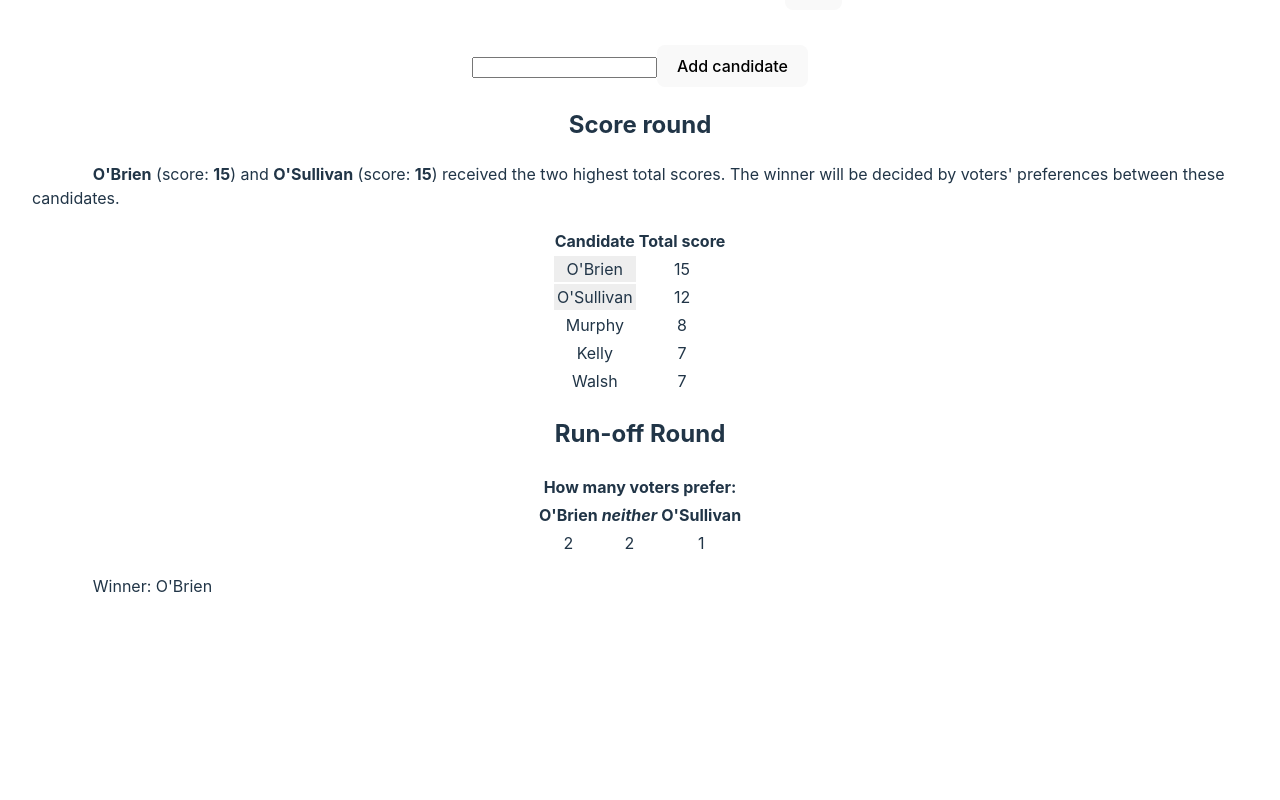
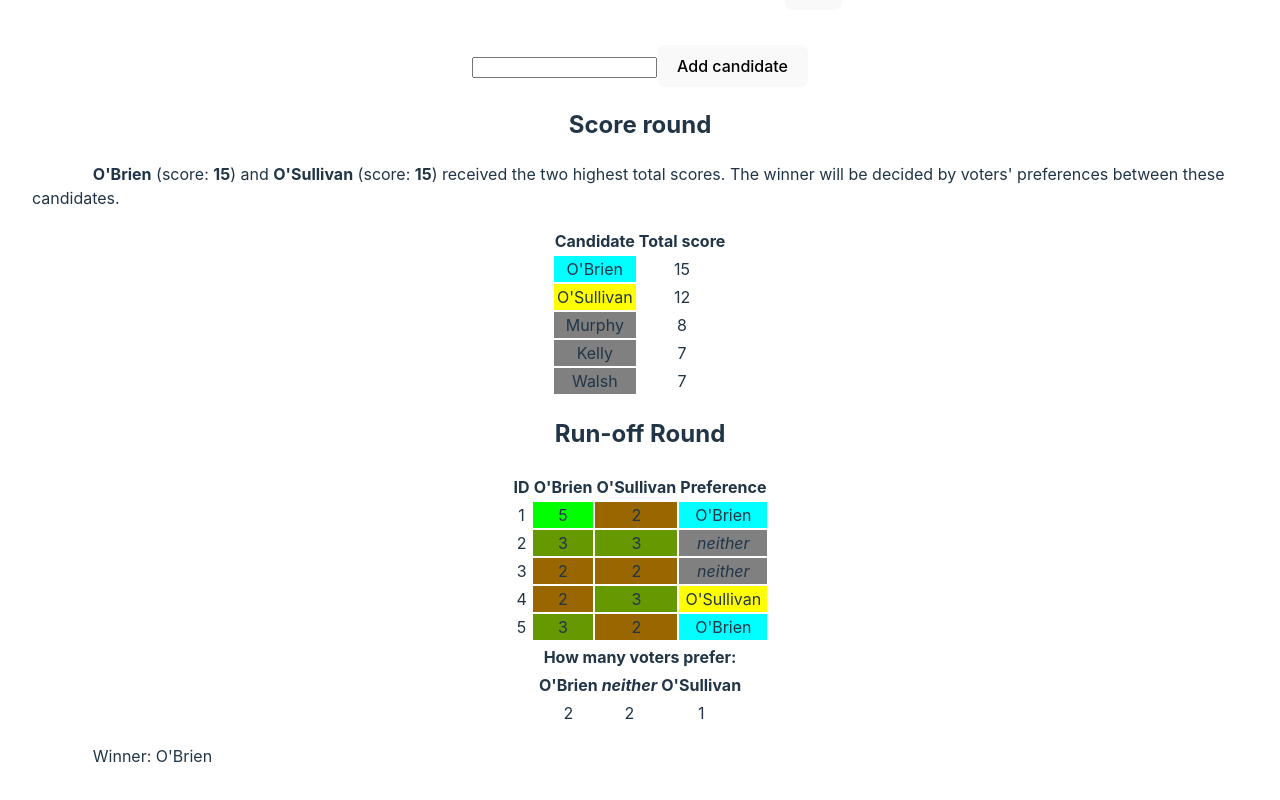
Before and after one commit to boyleconnor/star-voting, a React (Vite) app: page / in a window 1280 px wide. Shown: the part 793-1593 px from the top of the page. Before the commit the page ends 1439 px from the top, so only its background shows below. Built offline with nearby package versions, Linux system fonts and the light colour scheme.

Commit message:
Add runoff table and use colors for top candidates

```diff
--- a/src/App.tsx
+++ b/src/App.tsx
@@ -33,6 +33,9 @@ function getColor(score: number) {
   });
   return `#${colorCodes[0].toString(16).padStart(2, "0")}${colorCodes[1].toString(16).padStart(2, "0")}${colorCodes[2].toString(16).padStart(2, "0")}`;
 }
+
+const FIRST_CAN_BG_COLOR = "cyan";
+const SECOND_CAN_BG_COLOR = "yellow";
 
 function App() {
   const [candidates, setCandidates] = useState(INITIAL_CANDIDATES);
@@ -176,7 +179,7 @@ function App() {
         </tr></thead>
         <tbody>
           {sortedScores.map(([candidate, score]) => <tr>
-            <td style={{backgroundColor: (topCandidates.includes(candidate) && "#EEEEEE") || "#FFFFFF"}}>{candidate}</td>
+            <td style={{backgroundColor: (candidate == firstCandidate && FIRST_CAN_BG_COLOR) || (candidate == secondCandidate && SECOND_CAN_BG_COLOR) || "gray"}}>{candidate}</td>
             <td>{score}</td>
           </tr>)}
         </tbody>
@@ -185,7 +188,27 @@ function App() {
       <h2>Run-off Round</h2>
       {(topCandidates.length == 2 && <>
         <table>
-          <thead>
+          <thead><tr>
+            <th>ID</th>
+            <th>{firstCandidate}</th>
+            <th>{secondCandidate}</th>
+            <th>Preference</th>
+          </tr></thead>
+          <tbody>
+          {votes.map(vote => <tr>
+            <td>{vote.id}</td>
+            <td style={{ backgroundColor: getColor(vote.scores.get(firstCandidate)) }}>{vote.scores.get(firstCandidate)}</td>
+            <td style={{ backgroundColor: getColor(vote.scores.get(secondCandidate)) }}>{vote.scores.get(secondCandidate)}</td>
+            {
+              (vote.scores.get(firstCandidate) > vote.scores.get(secondCandidate) && <td style={{ backgroundColor: FIRST_CAN_BG_COLOR }}>{firstCandidate}</td>) ||
+              (vote.scores.get(firstCandidate) < vote.scores.get(secondCandidate) && <td style={{ backgroundColor: SECOND_CAN_BG_COLOR }}>{secondCandidate}</td>) ||
+              <td style={{ backgroundColor: "gray"}}><i>neither</i></td>
+            }
+          </tr>)}
+          </tbody>
+        </table>
+        <table>
+        <thead>
           <tr>
             <th colSpan={3}>How many voters prefer:</th>
           </tr>
```
